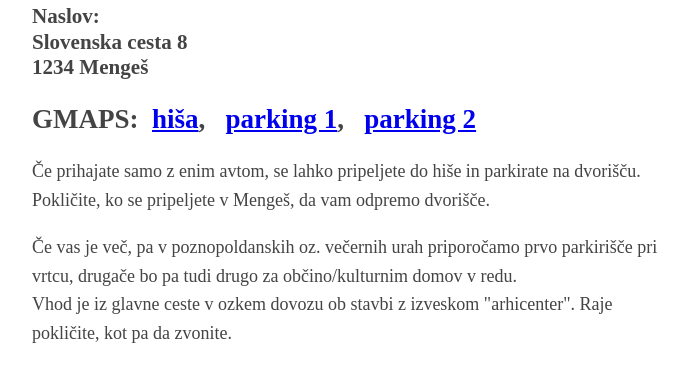
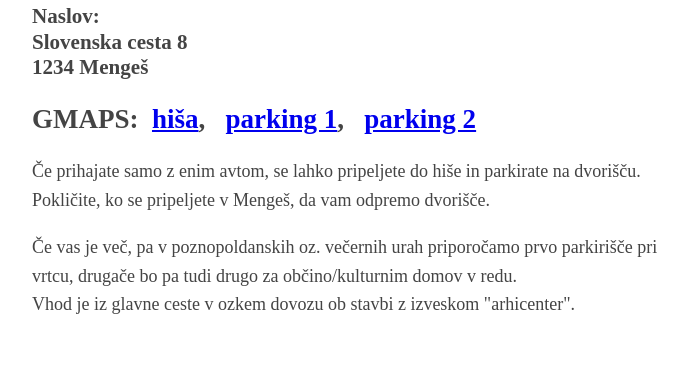
Before and after one commit to rokrupnik/rokrupnik.github.io, a plain HTML site: page rupnikovi/kako-do-nas.html in a window 1280 px wide. Shown: the part 103-484 px from the top of the page, without its empty margins (283-970 px from the left). Drawn offline with Linux system fonts and the light colour scheme.

Commit message:
Update kako-do-nas.html

```diff
--- a/rupnikovi/kako-do-nas.html
+++ b/rupnikovi/kako-do-nas.html
@@ -38,7 +38,7 @@
   <p>Če prihajate samo z enim avtom, se lahko pripeljete do hiše in parkirate na dvorišču. Pokličite, ko se pripeljete v Mengeš, da vam odpremo dvorišče.</p>
   <p>
     Če vas je več, pa v poznopoldanskih oz. večernih urah priporočamo prvo parkirišče pri vrtcu, drugače bo pa tudi drugo za občino/kulturnim domov v redu.<br>
-    Vhod je iz glavne ceste v ozkem dovozu ob stavbi z izveskom "arhicenter". Raje pokličite, kot pa da zvonite.
+    Vhod je iz glavne ceste v ozkem dovozu ob stavbi z izveskom "arhicenter".
   </p>
 </body>
 </html>
```
